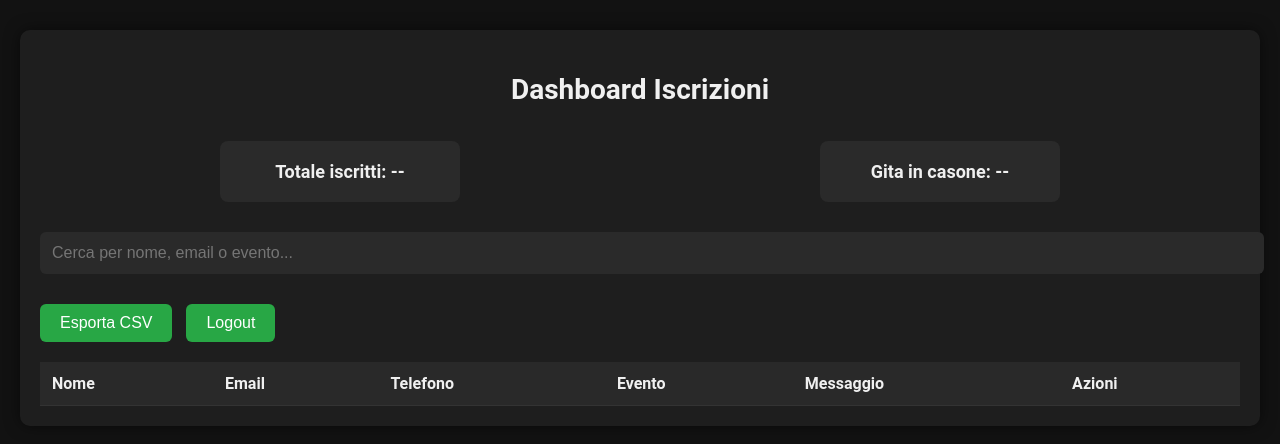
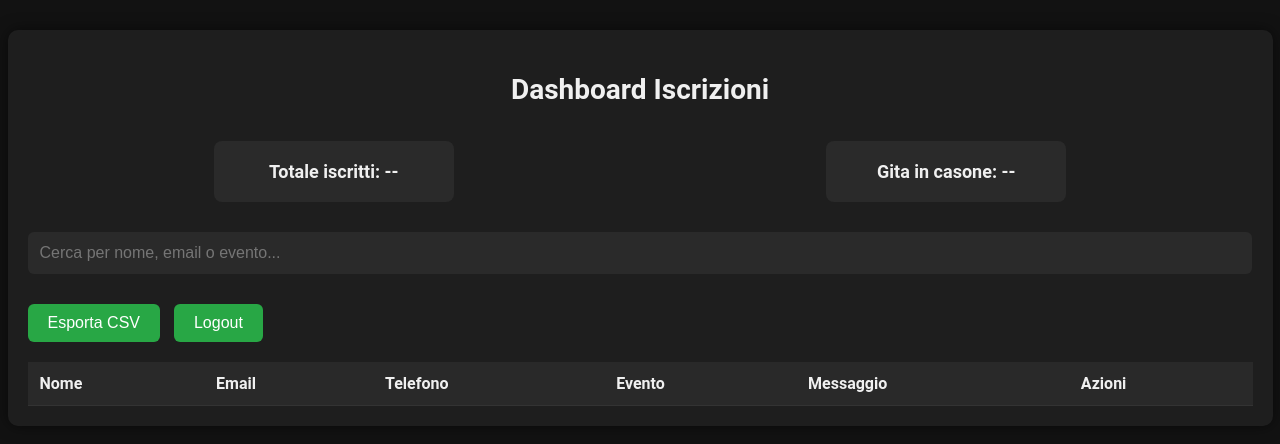
Before and after one commit to FrenckOfficial/iscrizioni.onlyfrenck.com, a plain HTML site: page admin/dash/index.html in a window 1280 px wide. Drawn offline with Linux system fonts and the light colour scheme; no server answers.

Commit message:
Aggiustata barra di ricerca

```diff
--- a/admin/style.css
+++ b/admin/style.css
@@ -7,7 +7,7 @@ body.dark {
 }
 
 .login-container, .dash-container {
-  max-width: 1200px;
+  max-width: 1225px;
   margin: 30px auto;
   padding: 20px;
   background-color: #1e1e1e;
@@ -37,6 +37,11 @@ h2 {
   text-align: center;
   font-size: 18px;
   font-weight: bold;
+}
+
+#search {
+    min-width: 200px;
+    max-width: 1200px;
 }
 
 input[type="text"] {
```
